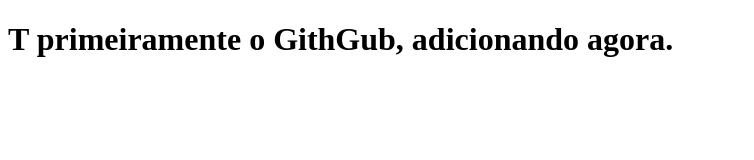
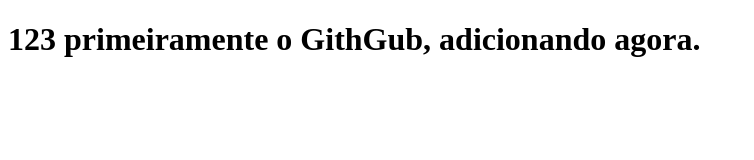
Before and after one commit to devsousa-eb/project-golatam-bank, a plain HTML site: page index.html in a window 1280 px wide. Shown: the whole page, without its empty margins (0-754 px from the left). Drawn offline with Linux system fonts and the light colour scheme.

Commit message:
VersaoTeste

```diff
--- a/index.html
+++ b/index.html
@@ -6,7 +6,7 @@
     <title>GOLATAM Bank</title>
 </head>
 <body>
-    <h1> T primeiramente o GithGub, adicionando agora. </h1>
+    <h1> 123 primeiramente o GithGub, adicionando agora. </h1>
     <script src = "js/index.js"></script>
 </body>
 </html>
--- a/js/index.js
+++ b/js/index.js
@@ -1,5 +1,3 @@
 function somar(){
     console.log("Eu sou analfabeto, meu pai é analfabeto, meu cachorro é anafalbeto, minha família toda é analfabeta");
-    console.log("NEGÃO");
-    console.log("NADa");
 }
```
